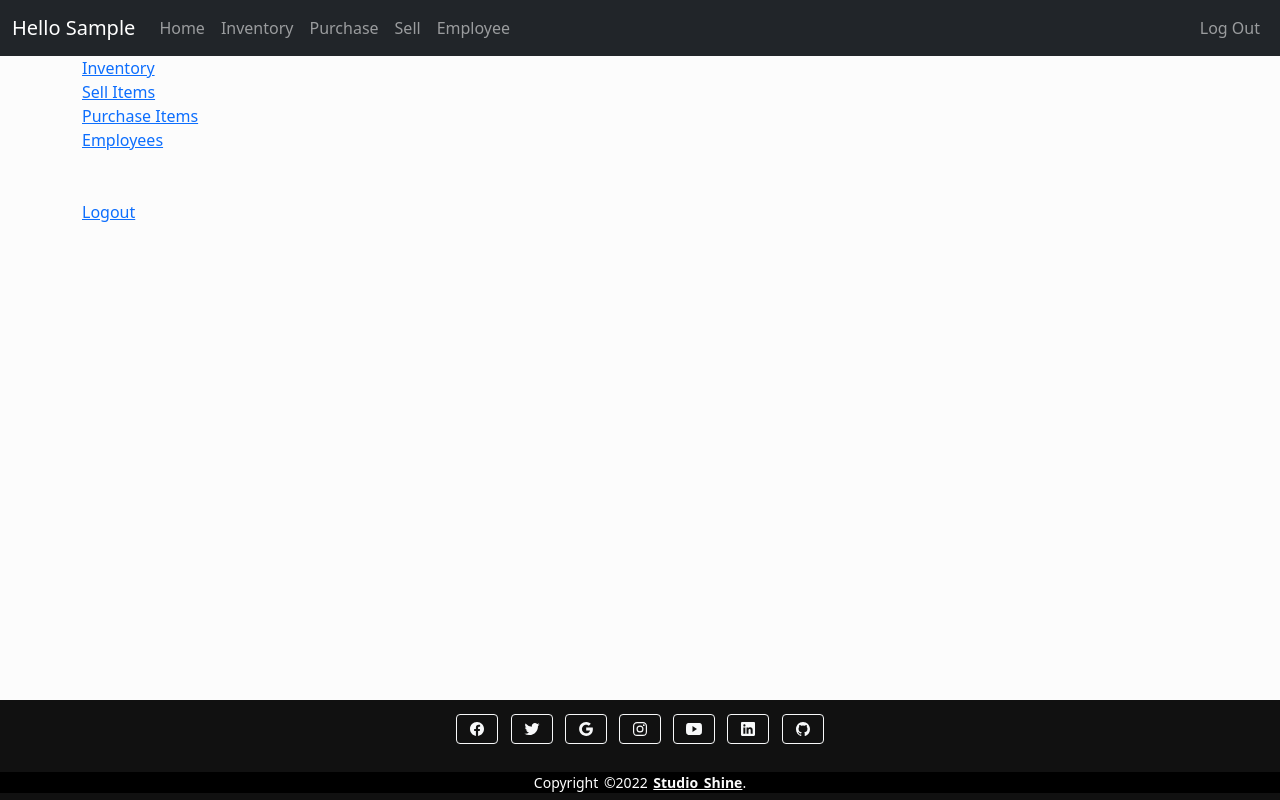
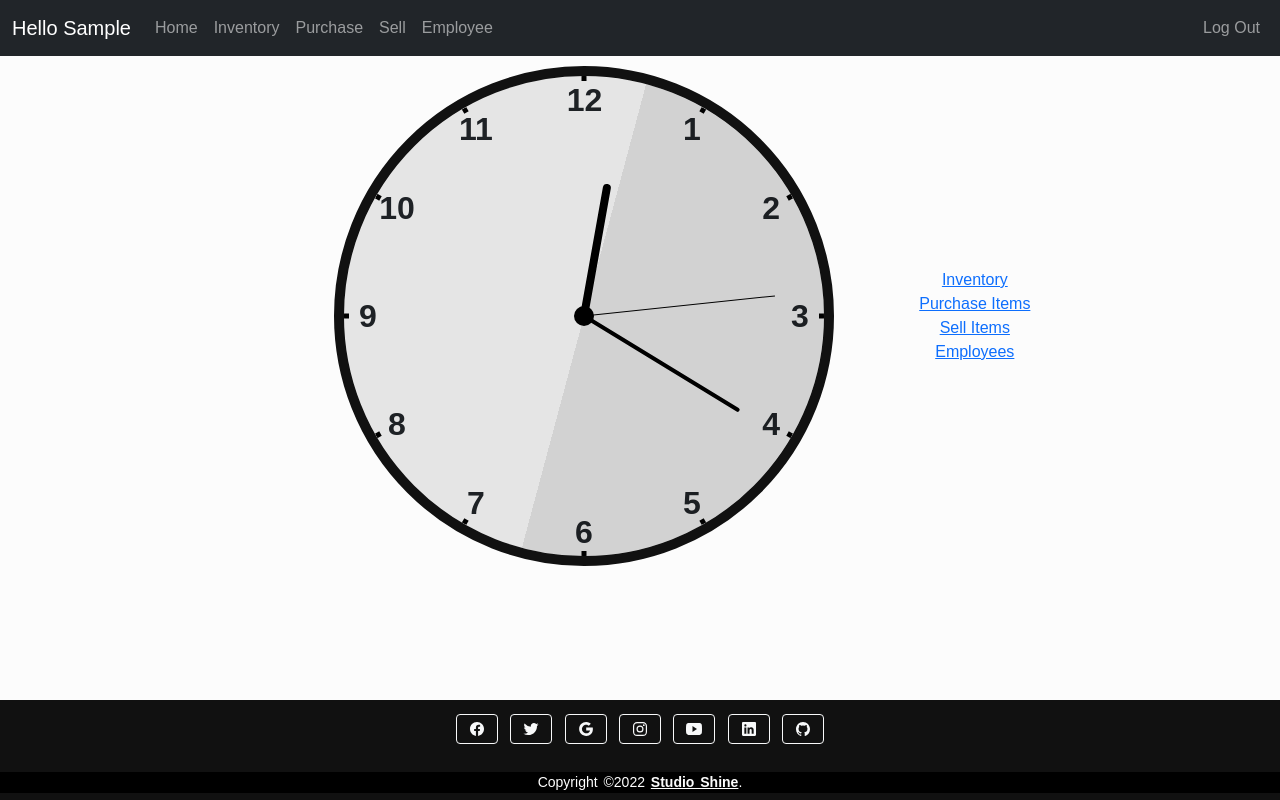
Before and after one commit to dineshpiyasamara/studio-management-system-using-django, a Django app: page / in a window 1280 px wide. Run offline with Django 3.2, Linux system fonts and the light colour scheme; the visitor is signed in with stand-in values (Sample User, id 1); some libraries are stand-ins or nearby versions.

Commit message:
add clock

```diff
--- /dev/null
+++ b/system/static/css/style.css
@@ -0,0 +1,199 @@
+* {
+  padding: 0;
+  margin: 0;
+  box-sizing: border-box;
+  font-family: Arial, Helvetica, sans-serif;
+}
+
+.body2 {
+  display: flex;
+  justify-content: center;
+  align-items: center;
+  text-align: center;
+}
+
+.clockspace {
+  width: 60%;
+  height: 100%;
+  overflow: hidden;
+  display: flex;
+  justify-content: center;
+  align-items: center;
+  background: linear-gradient(45deg, #f4f4f4);
+  padding: 10px;
+}
+
+.clock {
+  position: relative;
+  width: 500px;
+  height: 500px;
+  border: 10px solid #111;
+  border-radius: 100%;
+  background-color: #fff;
+  overflow: hidden;
+}
+
+.clock:after {
+  content: "";
+  position: absolute;
+  width: 100%;
+  height: 100%;
+  top: 0;
+  left: 0;
+  background: linear-gradient(
+    285deg,
+    rgba(0, 0, 0, 0.175) 50%,
+    rgba(0, 0, 0, 0.1) 50%
+  );
+}
+
+.clock:before {
+  content: "";
+  position: absolute;
+  top: 50%;
+  left: 50%;
+  transform: translate(-50%, -50%);
+  width: 20px;
+  height: 20px;
+  background-color: black;
+  border-radius: 50%;
+}
+
+.num {
+  position: absolute;
+  width: 100%;
+  height: 100%;
+  top: 0;
+  left: 0;
+  text-align: center;
+  font-size: 2rem;
+  font-weight: 700;
+}
+
+.num:after {
+  content: "";
+  position: absolute;
+  top: 0;
+  left: 50%;
+  transform: translateX(-50%);
+  width: 5px;
+  height: 5px;
+  background-color: black;
+}
+
+.num1 {
+  transform: rotate(30deg);
+}
+.num1 div {
+  transform: rotate(-30deg);
+}
+
+.num2 {
+  transform: rotate(60deg);
+}
+.num2 div {
+  transform: rotate(-60deg);
+}
+
+.num3 {
+  transform: rotate(90deg);
+}
+.num3 div {
+  transform: rotate(-90deg);
+}
+
+.num4 {
+  transform: rotate(120deg);
+}
+.num4 div {
+  transform: rotate(-120deg);
+}
+
+.num5 {
+  transform: rotate(150deg);
+}
+.num5 div {
+  transform: rotate(-150deg);
+}
+
+.num6 {
+  transform: rotate(180deg);
+}
+.num6 div {
+  transform: rotate(-180deg);
+}
+
+.num7 {
+  transform: rotate(210deg);
+}
+.num7 div {
+  transform: rotate(-210deg);
+}
+
+.num8 {
+  transform: rotate(240deg);
+}
+.num8 div {
+  transform: rotate(-240deg);
+}
+
+.num9 {
+  transform: rotate(270deg);
+}
+.num9 div {
+  transform: rotate(-270deg);
+}
+
+.num10 {
+  transform: rotate(300deg);
+}
+.num10 div {
+  transform: rotate(-300deg);
+}
+
+.num11 {
+  transform: rotate(330deg);
+}
+.num11 div {
+  transform: rotate(-330deg);
+}
+
+.num12 {
+  transform: rotate(360deg);
+}
+.num12 div {
+  transform: rotate(-360deg);
+}
+
+.hand {
+  position: absolute;
+  top: 0;
+  left: 0;
+  width: 100%;
+  height: 100%;
+}
+
+.hand div {
+  position: absolute;
+  bottom: 50%;
+  left: 50%;
+  transform: translateX(-50%);
+  background-color: #000;
+}
+
+.sec {
+  width: 1px;
+  height: 40%;
+}
+
+.min {
+  height: 38%;
+  width: 4px;
+  border-radius: 2px;
+}
+
+.hour {
+  height: 28%;
+  width: 8px;
+  border-radius: 4px;
+}
--- /dev/null
+++ b/system/static/js/clock.js
@@ -0,0 +1,18 @@
+const secDiv = document.getElementById('sec')
+const minDiv = document.getElementById('min')
+const hourDiv = document.getElementById('hour')
+
+setInterval(updateClock, 1000);
+
+function updateClock(){
+    let date = new Date();
+    let sec = date.getSeconds() / 60;
+    let min = (date.getMinutes() + sec) / 60;
+    let hour = (date.getHours() + min) / 12;
+
+    secDiv.style.transform = "rotate(" + (sec * 360) + "deg)";
+    minDiv.style.transform = "rotate(" + (min * 360) + "deg)";
+    hourDiv.style.transform = "rotate(" + (hour * 360) + "deg)";
+}
+
+updateClock();
--- a/system/templates/home.html
+++ b/system/templates/home.html
@@ -2,17 +2,76 @@
 
 {% block content %}
 
+<head>
+    <link rel="stylesheet" href="../static/css/style.css">
+</head>
+
 <body>
+
     <div class="container">
-        <div><a href="{% url 'inventory' %}">Inventory</a></div>
-        <div><a href="{% url 'sell' %}">Sell Items</a></div>
-        <div><a href="{% url 'purchase' %}">Purchase Items</a></div>
-        <div><a href="{% url 'employees' %}">Employees</a></div>
-        <br>
-        <br>
-        <div><a href="{% url 'logout' %}">Logout</a></div>
+        <div class="body2">
+            <div class="clockspace">
+                <div class="clock">
+                    <div class="num num1">
+                        <div>1</div>
+                    </div>
+                    <div class="num num2">
+                        <div>2</div>
+                    </div>
+                    <div class="num num3">
+                        <div>3</div>
+                    </div>
+                    <div class="num num4">
+                        <div>4</div>
+                    </div>
+                    <div class="num num5">
+                        <div>5</div>
+                    </div>
+                    <div class="num num6">
+                        <div>6</div>
+                    </div>
+                    <div class="num num7">
+                        <div>7</div>
+                    </div>
+                    <div class="num num8">
+                        <div>8</div>
+                    </div>
+                    <div class="num num9">
+                        <div>9</div>
+                    </div>
+                    <div class="num num10">
+                        <div>10</div>
+                    </div>
+                    <div class="num num11">
+                        <div>11</div>
+                    </div>
+                    <div class="num num12">
+                        <div>12</div>
+                    </div>
+
+                    <div class="hand" id="sec">
+                        <div class="sec"></div>
+                    </div>
+                    <div class="hand" id="min">
+                        <div class="min"></div>
+                    </div>
+                    <div class="hand" id="hour">
+                        <div class="hour"></div>
+                    </div>
+                </div>
+
+
+            </div>
+            <div class="">
+                    <div><a href="{% url 'inventory' %}">Inventory</a></div>
+                    <div><a href="{% url 'purchase' %}">Purchase Items</a></div>
+                    <div><a href="{% url 'sell' %}">Sell Items</a></div>
+                    <div><a href="{% url 'employees' %}">Employees</a></div>
+            </div>
+        </div>
     </div>
 
+    <script src="../static/js/clock.js"></script>
 </body>
 
 {% endblock content %}
```
